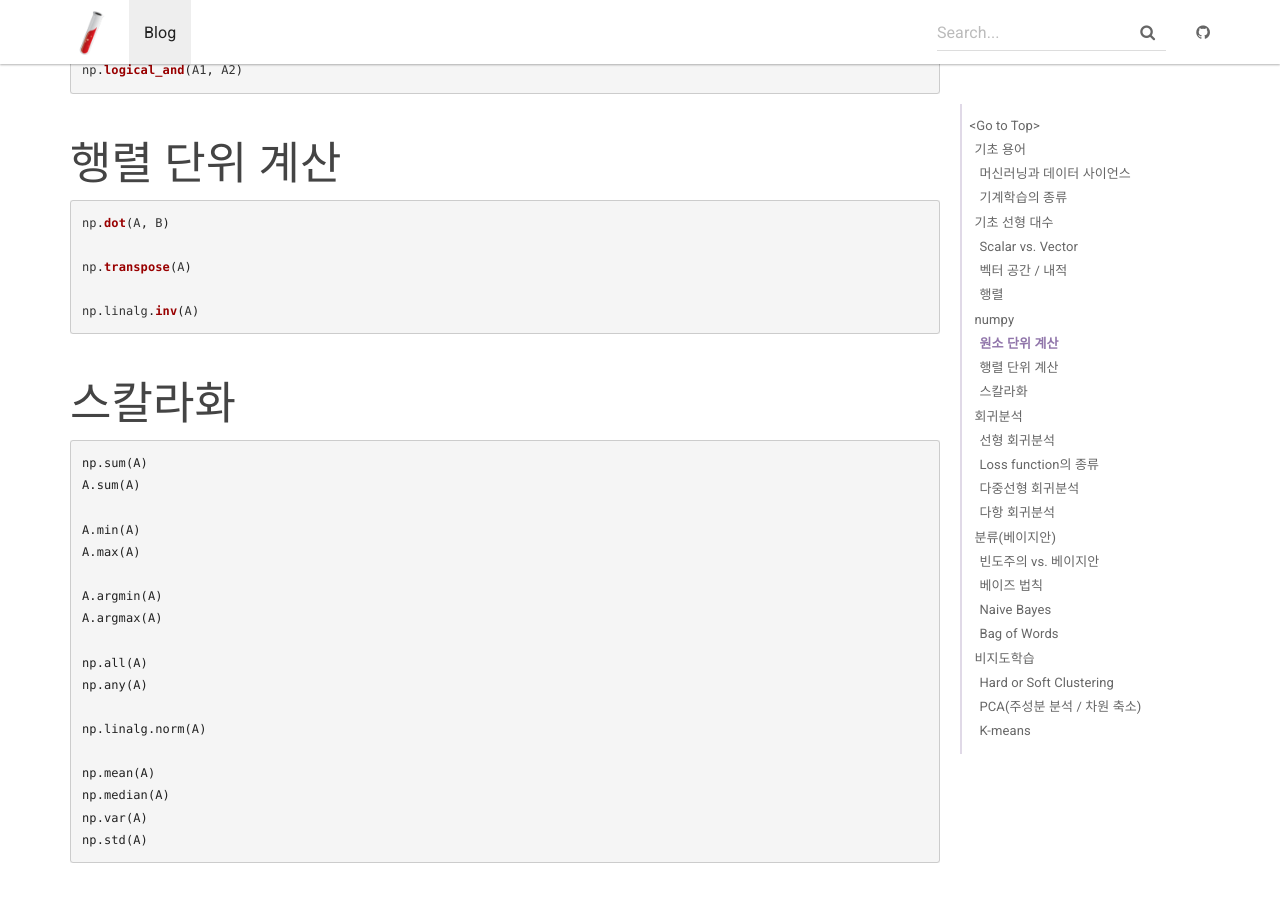
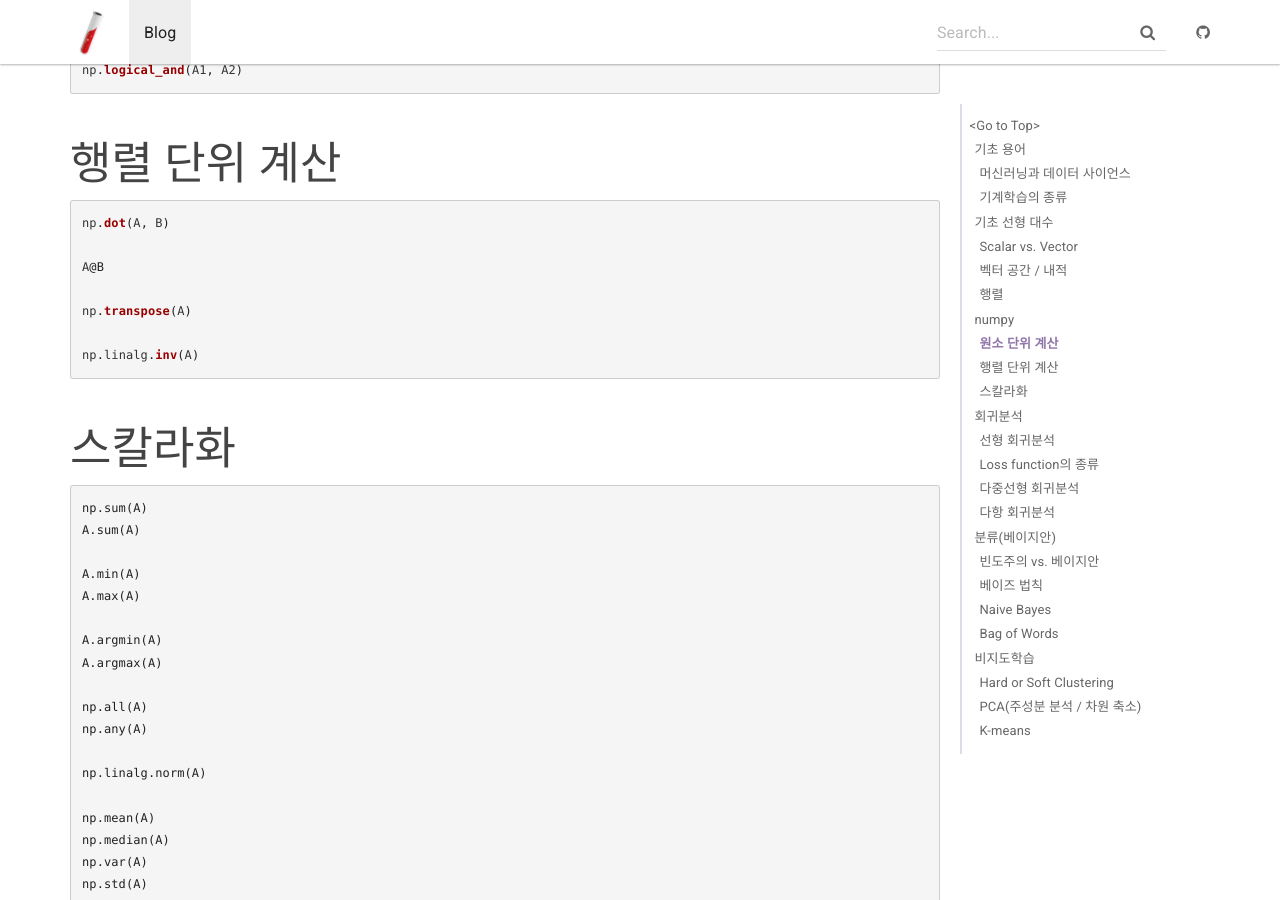
Before and after one commit to HyungjunAn/HyungjunAn.github.io, a Jekyll site: the page built from _posts/cs/2022-04-01-ml.md, in a window 1280 px wide and 900 px high, scrolled down 2193 px. Built offline with Jekyll 4.4.1, drawn with Linux system fonts in a browser that asks for light colours.

````diff
--- a/_posts/cs/2022-04-01-ml.md
+++ b/_posts/cs/2022-04-01-ml.md
@@ -67,6 +67,8 @@ np.logical_and(A1, A2)
 ## 행렬 단위 계산
 ```python
 np.dot(A, B)
+
+A@B
 
 np.transpose(A)
 
````
